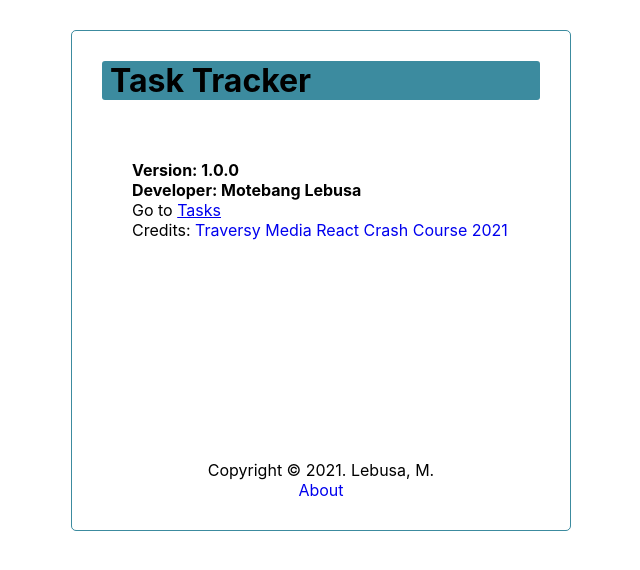
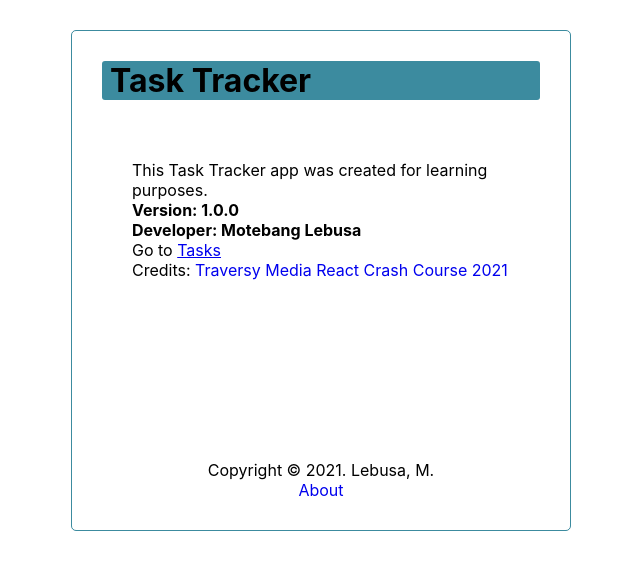
Before and after one commit to lebusa/task-tracker-client, a React (Create React App) app: page /about in a window 1280 px wide. Shown: the top 570 px of the page, without its empty margins (319-959 px from the left). Built offline with nearby package versions, Linux system fonts and the light colour scheme; no server answers.

Commit message:
added text in About page

```diff
--- a/src/components/About.js
+++ b/src/components/About.js
@@ -7,14 +7,18 @@ const About = ({numberOfTasks}) => {
   });
 
   return (
-    <div className="container about">
+    <div className="container about ">
+      <p className="" >This Task Tracker app was created for learning purposes. </p>
       <h4>Version: 1.0.0</h4>
 
       <h4>Developer: Motebang Lebusa</h4>
 
-      Go to <Link to="/" className="">
-        Tasks {numberOfTasks}
-      </Link>
+      <p className="go-back">
+        Go to <Link to="/" className="about">
+          Tasks {numberOfTasks}
+        </Link>
+      </p>
+
 
 
       <p>Credits:{" "}
```
